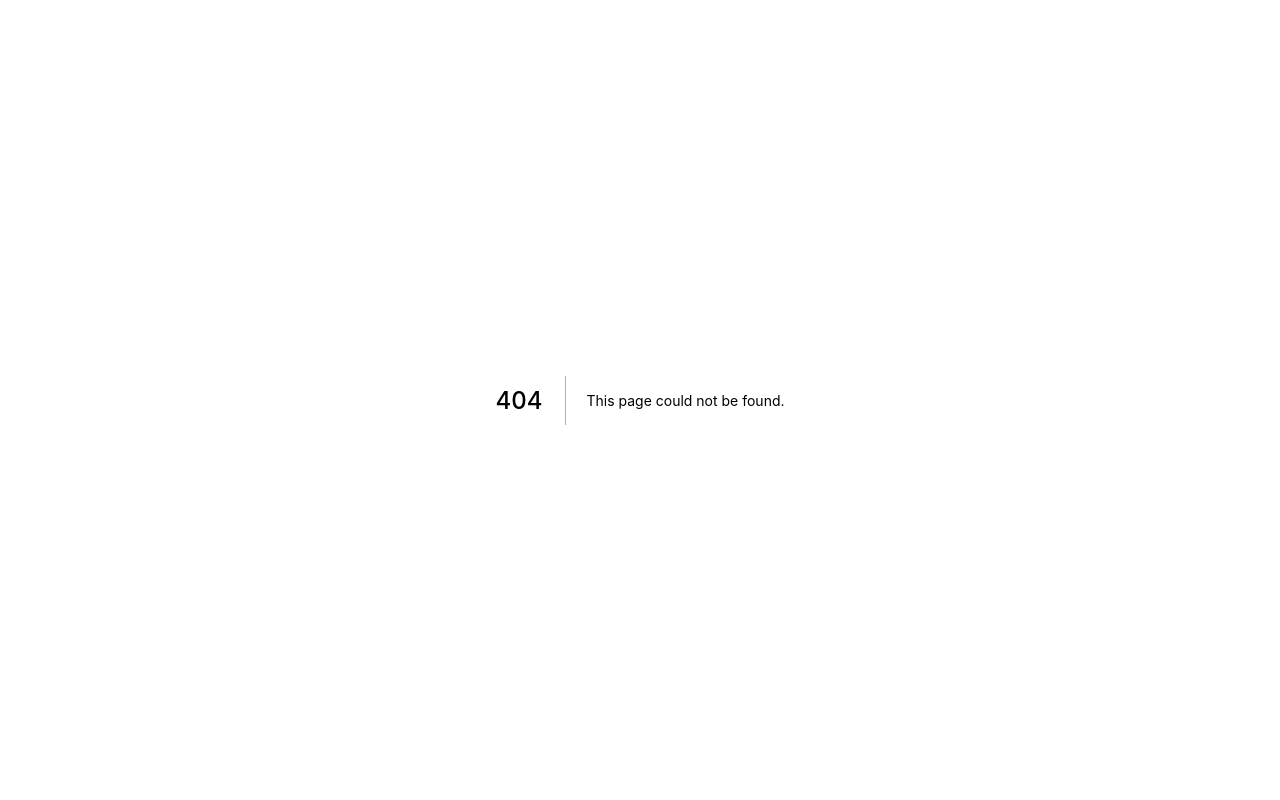
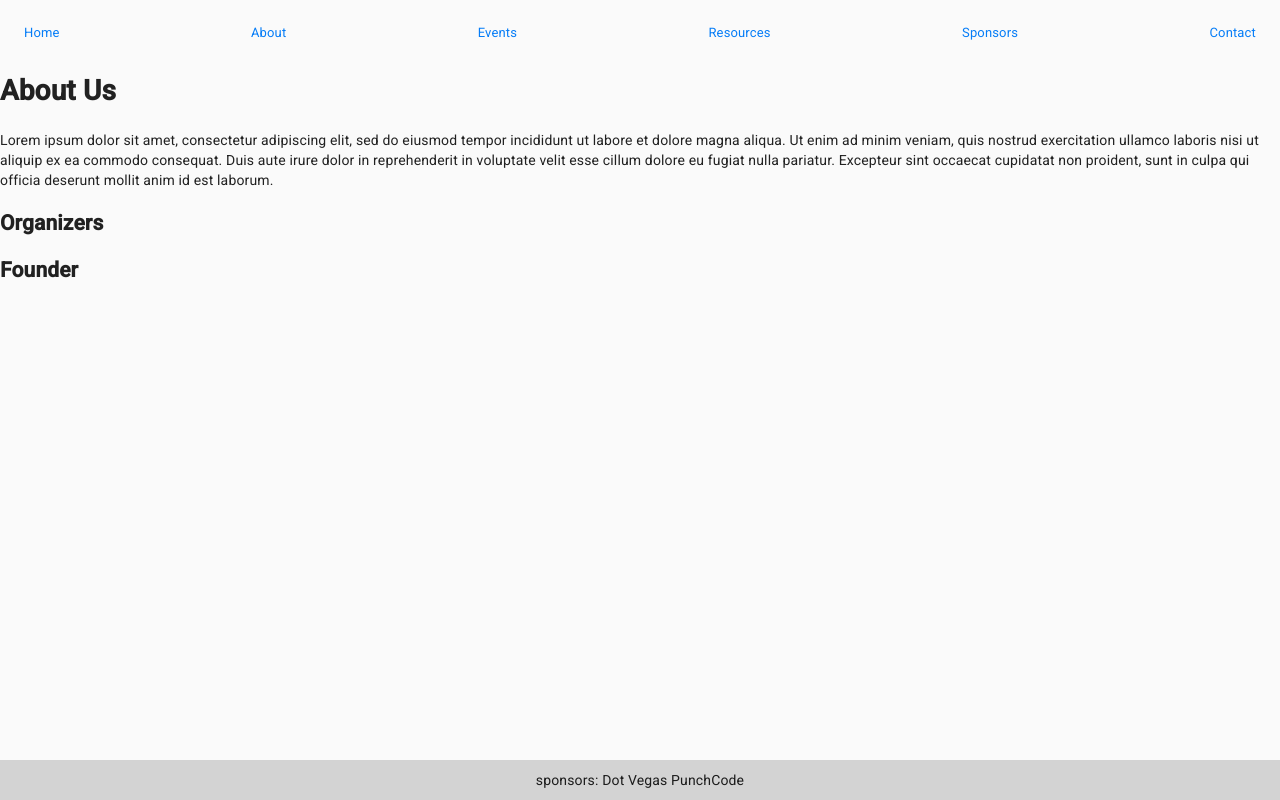
Before and after one commit to Designers-Vegas/website, a Next.js app: page /about in a window 1280 px wide. Before the commit this address had no page. Built offline with nearby package versions, Linux system fonts and the light colour scheme.

Commit message:
created about page

```diff
--- /dev/null
+++ b/pages/about.js
@@ -0,0 +1,20 @@
+import Layout from '../components/myLayout';
+
+const About = () => (
+  <Layout Page={'About'}>
+    <h1>About Us</h1>
+    <p>
+      Lorem ipsum dolor sit amet, consectetur adipiscing elit, sed do eiusmod
+      tempor incididunt ut labore et dolore magna aliqua. Ut enim ad minim
+      veniam, quis nostrud exercitation ullamco laboris nisi ut aliquip ex ea
+      commodo consequat. Duis aute irure dolor in reprehenderit in voluptate
+      velit esse cillum dolore eu fugiat nulla pariatur. Excepteur sint occaecat
+      cupidatat non proident, sunt in culpa qui officia deserunt mollit anim id
+      est laborum.
+    </p>
+    <h2>Organizers</h2>
+    <h2>Founder</h2>
+  </Layout>
+);
+
+export default About;
```
